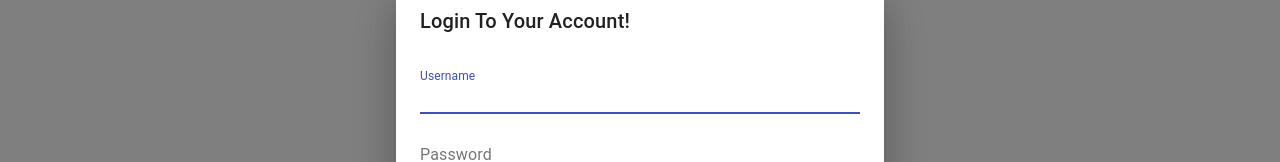
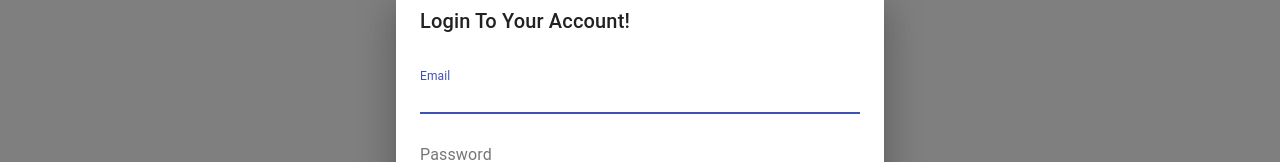
Before and after one commit to mackwill/tap-dat-beer-app, a React (Create React App) app: page / in a window 1280 px wide. Both pictures are taken after a click on the button 1244 px from the left and 32 px from the top of the page. Shown: the part 288-450 px from the top of the page. Built offline with nearby package versions, Linux system fonts and the light colour scheme.

Commit message:
Changed username input to email

```diff
--- a/src/App.js
+++ b/src/App.js
@@ -10,7 +10,7 @@ function App() {
   const [registerOpen, setRegisterOpen] = useState(false);
   const [loginOpen, setLoginOpen] = useState(false);
   const [state, setState] = useState({
-    username: null,
+    email: null,
     password: null,
     currentUser: null,
   });
@@ -33,7 +33,7 @@ function App() {
 
     return axios
       .post("/api/login", {
-        username: state.username,
+        email: state.email,
         password: state.password,
       })
       .then((data) => {
--- a/src/components/Login/Login.jsx
+++ b/src/components/Login/Login.jsx
@@ -33,9 +33,9 @@ export default function Login(props) {
               autoFocus
               margin="dense"
               id="name"
-              label="Username"
-              type="username"
-              name="username"
+              label="Email"
+              type="email"
+              name="email"
               fullWidth
               onChange={props.onChange}
             />
```
